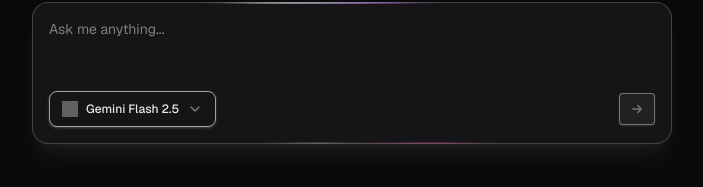
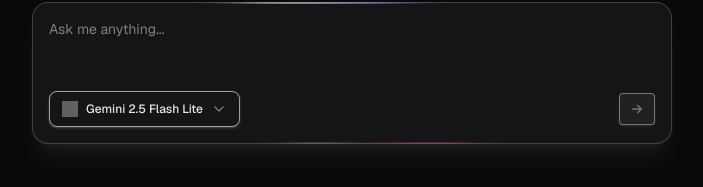
Before and after one commit to hassanhamza930/chatkit0, a Next.js app: page / in a window 1280 px wide. Shown: the part 383-570 px from the top of the page, without its empty margins (288-991 px from the left). Built offline with nearby package versions, Linux system fonts and the light colour scheme; grey boxes are pictures that could not be loaded; a web font is replaced by a local one.

Commit message:
Improved suggestions mechanism

```diff
--- a/app/const.ts
+++ b/app/const.ts
@@ -1,8 +1,14 @@
 import { ModelInterface } from "./interfaces";
 
 export const availableModels = [
+     {
+        name: "Gemini 2.5 Flash Lite",
+        value: "google/gemini-2.5-flash-lite-preview-06-17",
+        logo: "/gemini.png",
+        byok: false
+    },
     {
-        name: "Gemini Flash 2.5",
+        name: "Gemini 2.5 Flash",
         value: "google/gemini-2.5-flash-preview-05-20",
         logo: "/gemini.png",
         byok: false
--- a/components/InputBox/hooks/useSuggestionLogic.ts
+++ b/components/InputBox/hooks/useSuggestionLogic.ts
@@ -1,5 +1,5 @@
 import { useState, useEffect, useCallback } from "react";
-import { SuggestionInterface, ModelInterface } from "@/app/interfaces";
+import { SuggestionInterface, ModelInterface, MessageInterface } from "@/app/interfaces";
 import { callOpenRouter } from "@/app/chat/logic/chatUtils";
 import { availableModels } from "@/app/const";
 import { parseSuggestionsFromModelResponse } from "../inputboxUtils";
@@ -26,22 +26,20 @@ export const useSuggestionLogic = ({
 
   useEffect(() => {
     const handler = setTimeout(async () => {
-      if (searchQuery.length > 2) {
+      if (searchQuery.length > 5) {
         try {
-          const geminiFlashModel: ModelInterface = availableModels.find(
-            (model) => model.value === "google/gemini-2.5-flash-preview-05-20"
-          )!;
+          const geminiFlashModel: ModelInterface = availableModels[0];
 
           const messages = [
             {
-              sender: "user" as "user",
+              sender: "user",
               content: `Provide 3 search suggestions for the query "${searchQuery}". Format your response using <suggestion> tags, like this:
 <suggestion>Suggestion text 1</suggestion>
 <suggestion>Suggestion text 2</suggestion>
 <suggestion>Suggestion text 3</suggestion>
 `,
             },
-          ];
+          ] as MessageInterface[];
 
           const modelResponse = await callOpenRouter({
             selectedModel: geminiFlashModel,
@@ -61,7 +59,7 @@ export const useSuggestionLogic = ({
         setSuggestions([]);
         setShowSuggestions(false);
       }
-    }, 500);
+    }, 200);
 
     return () => {
       clearTimeout(handler);
```
